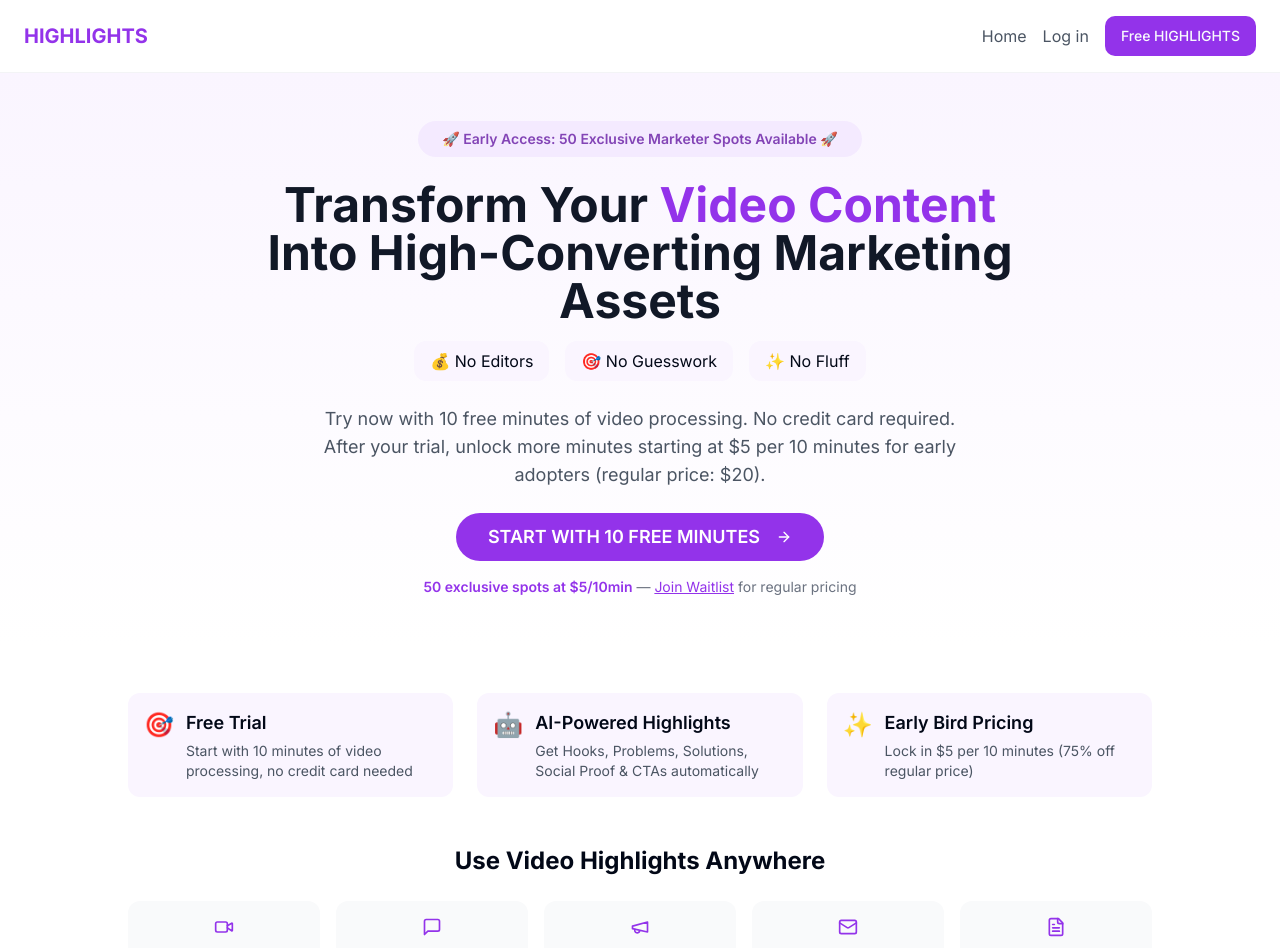
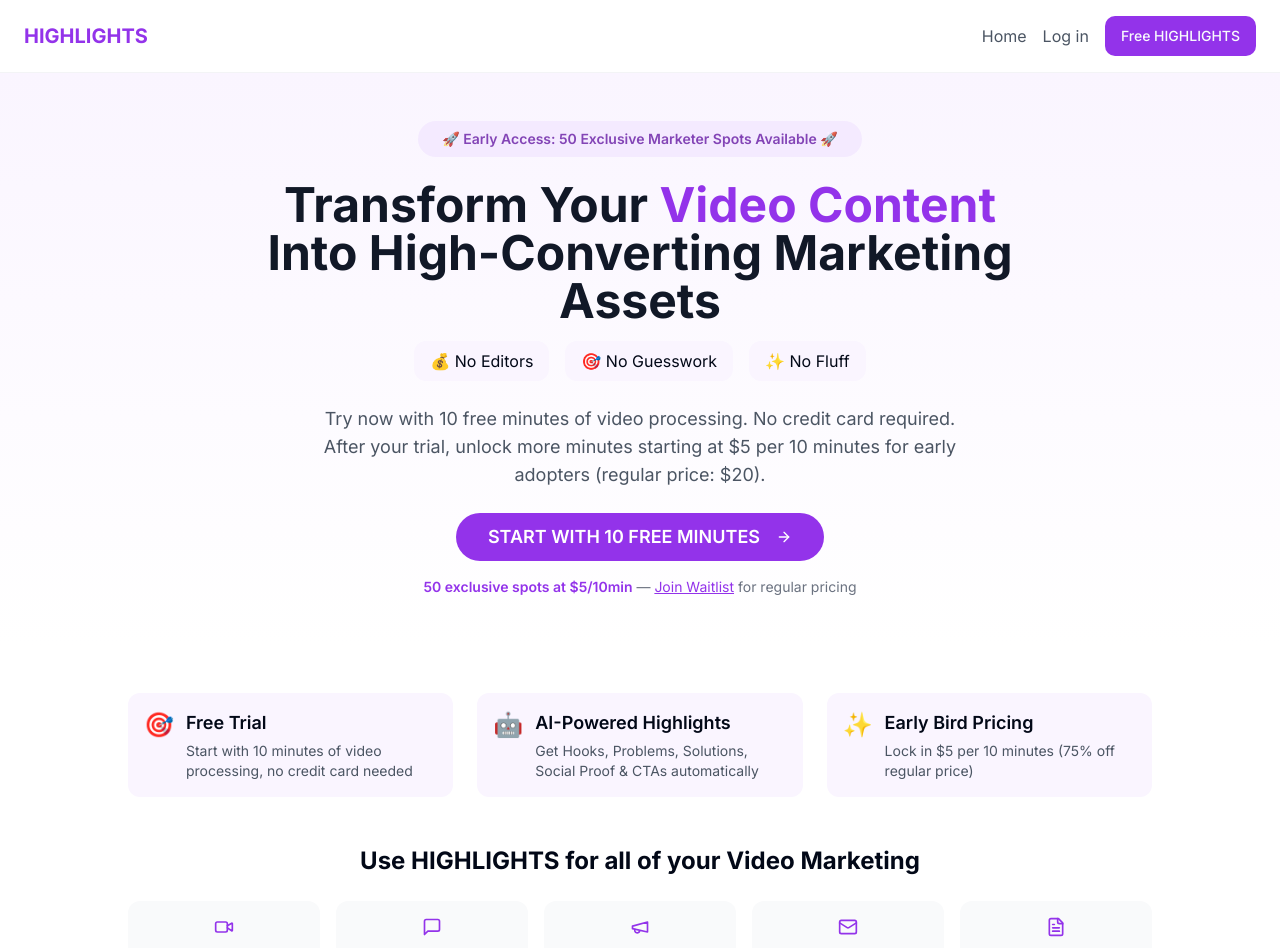
Before and after one commit to avisanghavi/videofusion-website, a React (Vite) app: page / in a window 1280 px wide. Shown: the top 948 px of the page. Built offline with nearby package versions, Linux system fonts and the light colour scheme.

Commit message:
Refactor: Update text content
Update text related to video highlights.

```diff
--- a/src/components/CompactValue.tsx
+++ b/src/components/CompactValue.tsx
@@ -1,4 +1,3 @@
-
 import { MessageSquare, FileText, Mail, Video, Megaphone, Star } from "lucide-react";
 
 export const CompactValue = () => {
@@ -63,7 +62,7 @@ export const CompactValue = () => {
           ))}
         </div>
 
-        <h2 className="text-2xl font-bold mb-6 text-center">Use Video Highlights Anywhere</h2>
+        <h2 className="text-2xl font-bold mb-6 text-center">Use HIGHLIGHTS for all of your Video Marketing</h2>
         <div className="grid md:grid-cols-5 gap-4 mb-8">
           {useCase.map((item, index) => (
             <div key={index} className="p-4 rounded-lg bg-gray-50 text-center">
```
